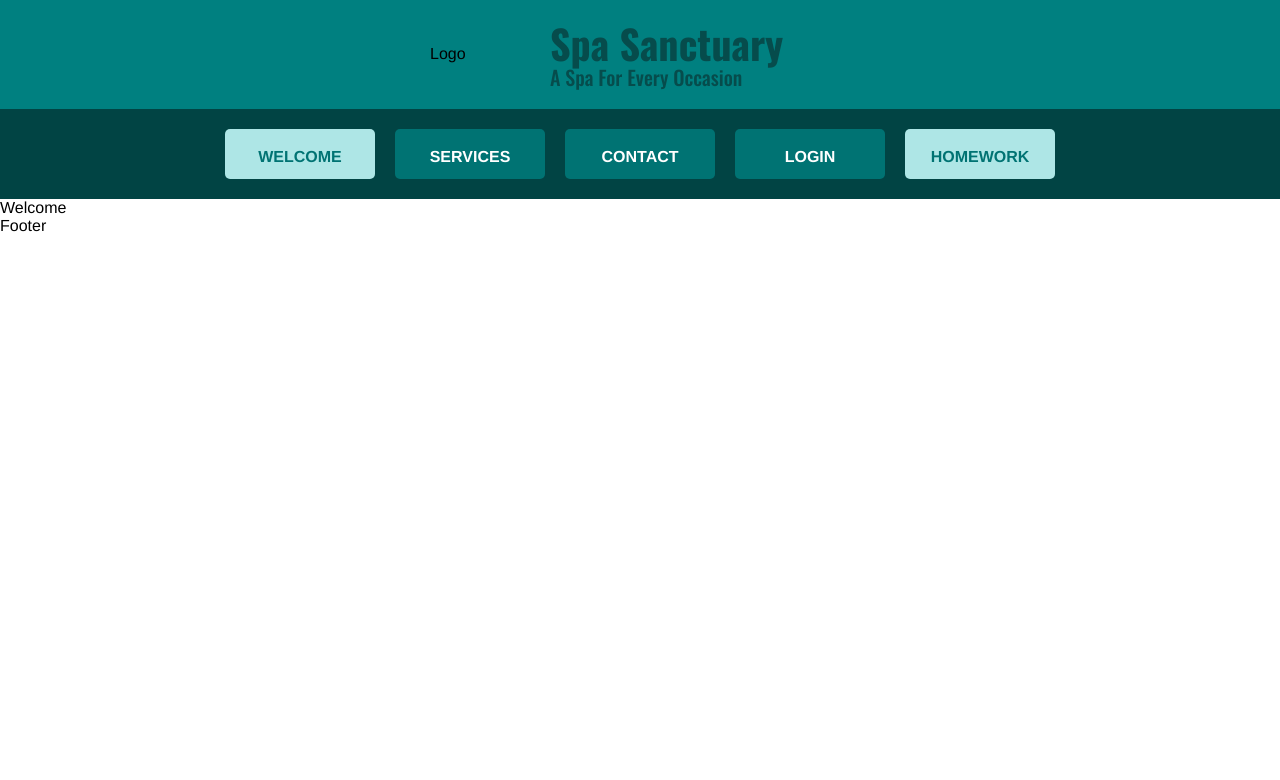
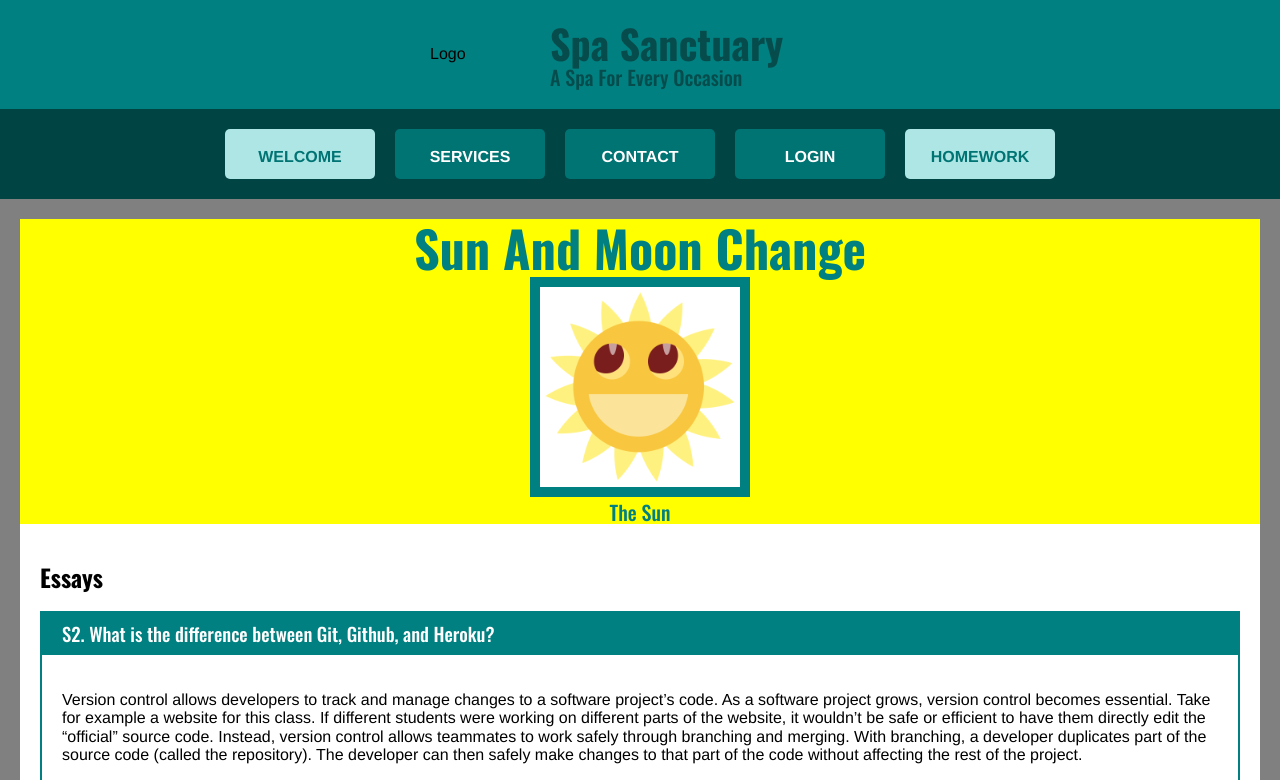
Before and after one commit to BangMacCreative/Web-1-Macaraeg-Rowena-Final, a React (Create React App) app: page /homework in a window 1280 px wide. Shown: the top 780 px of the page. Built offline with nearby package versions, Linux system fonts and the light colour scheme.

Commit message:
Updated homework and router in main

```diff
--- a/src/React/Homework/Essays/Essays.jsx
+++ b/src/React/Homework/Essays/Essays.jsx
@@ -26,6 +26,13 @@ const Essays = () => {
                 <p>In a single page application, when you first come to the website, your browser downloads a small program in Javascript. Your browser saves the application and starts to run it. It is a complete application, as if you had installed a smaller application on your computer, except that this is in your browser. </p>
                 <p>Once it is running, you don’t need to reload that page anymore. That little javascript program is going to control everything on your screen. If it needs to, it will communicate to the web server and get the information you need without reloading the page. That’s why it’s called a single page application - there’s no need to refresh the page, it just loads one time. That saves a lot of bandwidth and time. It’s a much faster and more fluid experience, but it is more difficult to build.</p>
             </Essay>
+
+            <Essay q='S5. What is the difference between Web Designer, Front End Developer and Back End Developer?'>
+                <p>A web designer is a graphic artist who is responsible for how a website is used, its layout, and visual appearance. A web designer’s goal is to make a site user friendly, visually appealing and encourages visitors to stay on the site of as long as possible. Different types of web designers focus on different aspect of the web experience. These are: User Experience (UX), User Interface (UI) and Visual Design.</p>
+                <p>Front End Web Developers take the concepts laid out by web designers and turn them into real fully-functioning websites. Front end web developers build core structure of the website using coding and programming languages. This includes building its user-facing features as well as configuring the server and databases on the back end. </p>
+                <p>Back End Web Developers use advanced programming languages like SQL, Ruby, Java, C#, and PHP. They mainly work on the server-side aspects of the website that are happening behind the scenes - those that visitors don’t see on the front end. </p>
+            </Essay>
+
         </EssaysStyled>
     )
 }
--- a/src/React/Layout/Main.jsx
+++ b/src/React/Layout/Main.jsx
@@ -13,7 +13,7 @@ const Main = () => {
     return (
          <MainStyled className='Main'>
             <Switch>
-                <Route path='/'>
+                <Route path='/' exact>
                     <Welcome />
                 </Route>
                 <Route path='/services'>
```
